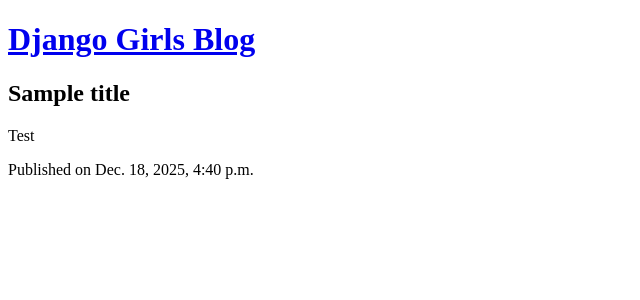
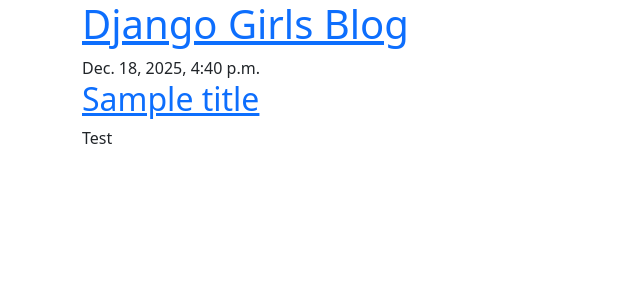
Before and after one commit to daryldeanr/my-first-blog, a Django app: page / in a window 1280 px wide. Shown: the top 300 px of the page, without its empty margins (0-640 px from the left). Run offline with Django 5.2, Linux system fonts and the light colour scheme; data comes from the database, SQL or seed files in the repository.

Commit message:
Style Changes

```diff
--- a/blog/templates/blog/post_list.html
+++ b/blog/templates/blog/post_list.html
@@ -1,18 +1,32 @@
+{% load static %}
 <!DOCTYPE html>
 <html>
     <head>
         <title>Django Girls blog</title>
+        <link rel="stylesheet" href="https://cdn.jsdelivr.net/npm/bootstrap@5.3.3/dist/css/bootstrap.min.css" integrity="sha384-QWTKZyjpPEjISv5WaRU9OFeRpok6YctnYmDr5pNlyT2bRjXh0JMhjY6hW+ALEwIH" crossorigin="anonymous">
+        <link rel="stylesheet" href="https://fonts.googleapis.com/css?family=Lobster&subset=latin,latin-ext">
+        <link rel="stylesheet" href="{% static 'css/blog.css' %}">
     </head>
     <body>
-        <header>
-            <h1><a href="/">Django Girls Blog</a></h1>
+        <header class="page-header">
+            <div class="container">
+                 <h1><a href="/">Django Girls Blog</a></h1>
+            </div>
         </header>
-            {%for post in posts %}
-            <article>
-                <h2>{{ post.title }}</h2>
-                <p>{{ post.text|linebreaksbr }}</p>
-                <p>Published on {{ post.published_date }}</p>
-            </acticle>
-            {% endfor %}
+            <main class="container">
+                <div class="row">
+                    <div class="col">
+                        {% for post in posts %}
+                            <article class="post">
+                                <time class="date">
+                                    {{ post.published_date }}
+                                </time>
+                                <h2><a href="">{{ post.title }}</a></h2>
+                                <p>{{ post.text|linebreaksbr }}</p>
+                            </article>
+                    {% endfor %}
+                </div>
+            </div>
+        </main>
     </body>
 </html>
```
